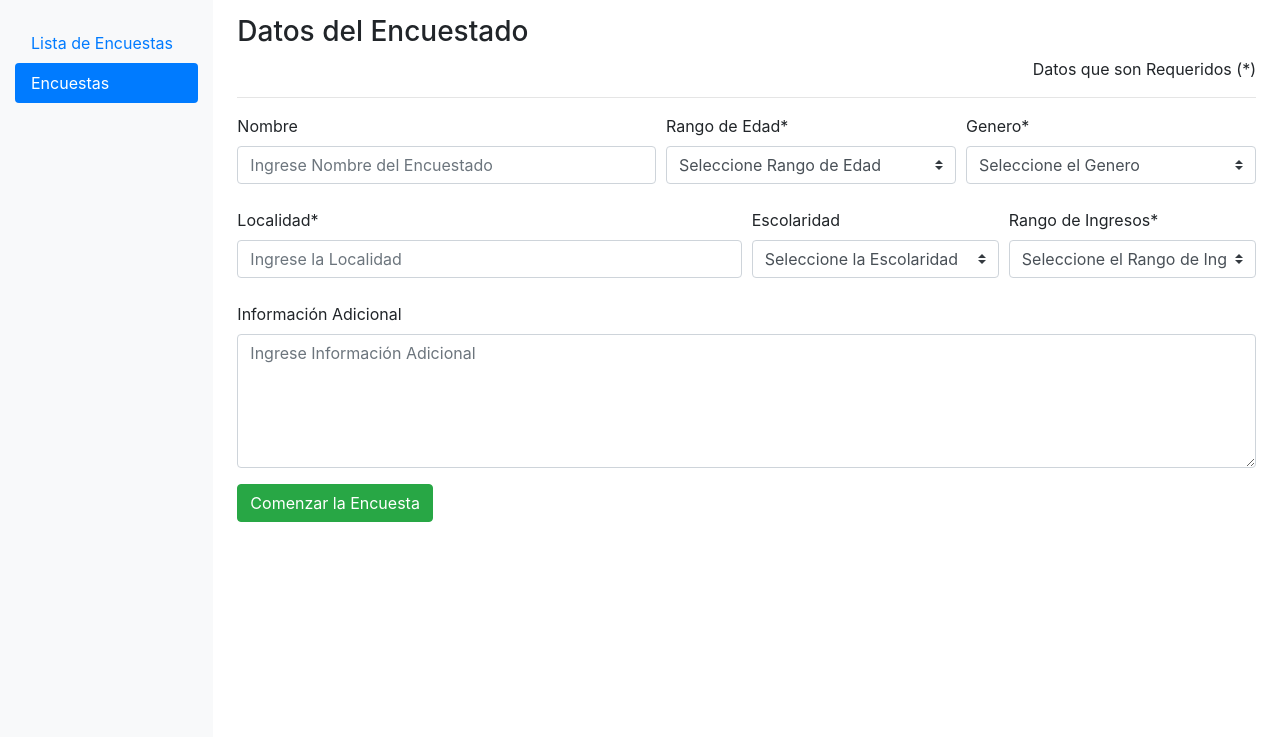
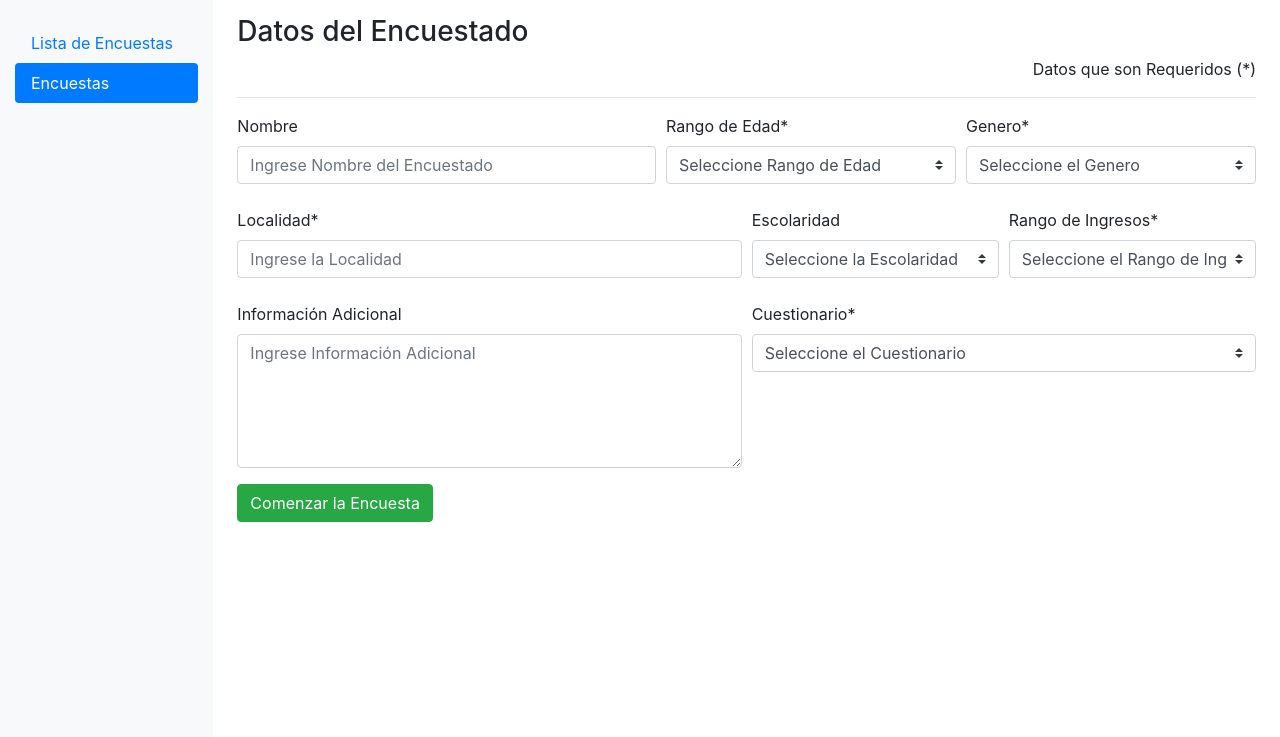
Before and after one commit to SkyllerXBruce/aleph, a CodeIgniter app: page /aleph/index.php/encuestador/create in a window 1280 px wide. Shown: the part 63-800 px from the top of the page. Run offline with CodeIgniter, Linux system fonts and the light colour scheme; data that the repository does not hold is empty.

Commit message:
Se agregó el combobox del cuestionario en el formulario del encuestado

```diff
--- a/application/views/encuestador/create_encuestado.php
+++ b/application/views/encuestador/create_encuestado.php
@@ -82,6 +82,18 @@
 				<textarea class="form-control" name='adicional' rows="5" placeholder="Ingrese Información Adicional" value="<?= set_value('adicional') ?>"></textarea>
 				<div class="text-danger"><?= form_error('adicional') ?></div>
 			</div>
+			<!-- Atributos para el Genero -->
+			<div class="col">
+				<label for="">Cuestionario*</label>
+				<!-- Custom Select con las opciones -->
+        <select name="quest" class="custom-select">
+        	<option selected value="">Seleccione el Cuestionario</option>
+					<?php foreach($dataquest as $item): ?>
+    				<option <?= set_value('money') == '<?= $item->Nombre_Cuestionario ?>' ? 'selected' : ''; ?> value="<?= $item->Nombre_Cuestionario ?>"><?= $item->Nombre_Cuestionario ?></option>
+					<?php endforeach; ?>
+        </select>
+				<div class="text-danger"><?= form_error('quest') ?></div>
+			</div>
 		</div>
 	</div>
 	<!-- Boton para el Agregar Todos los Datos -->
```
